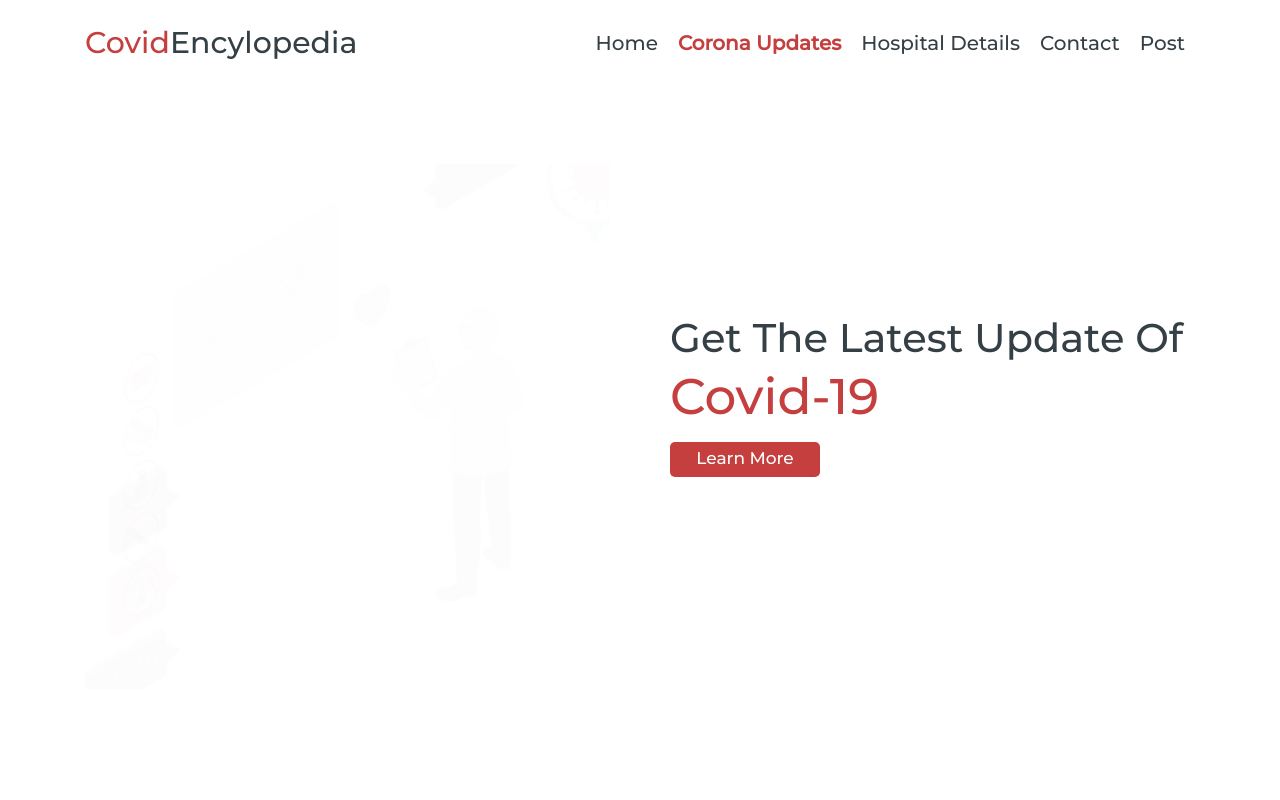
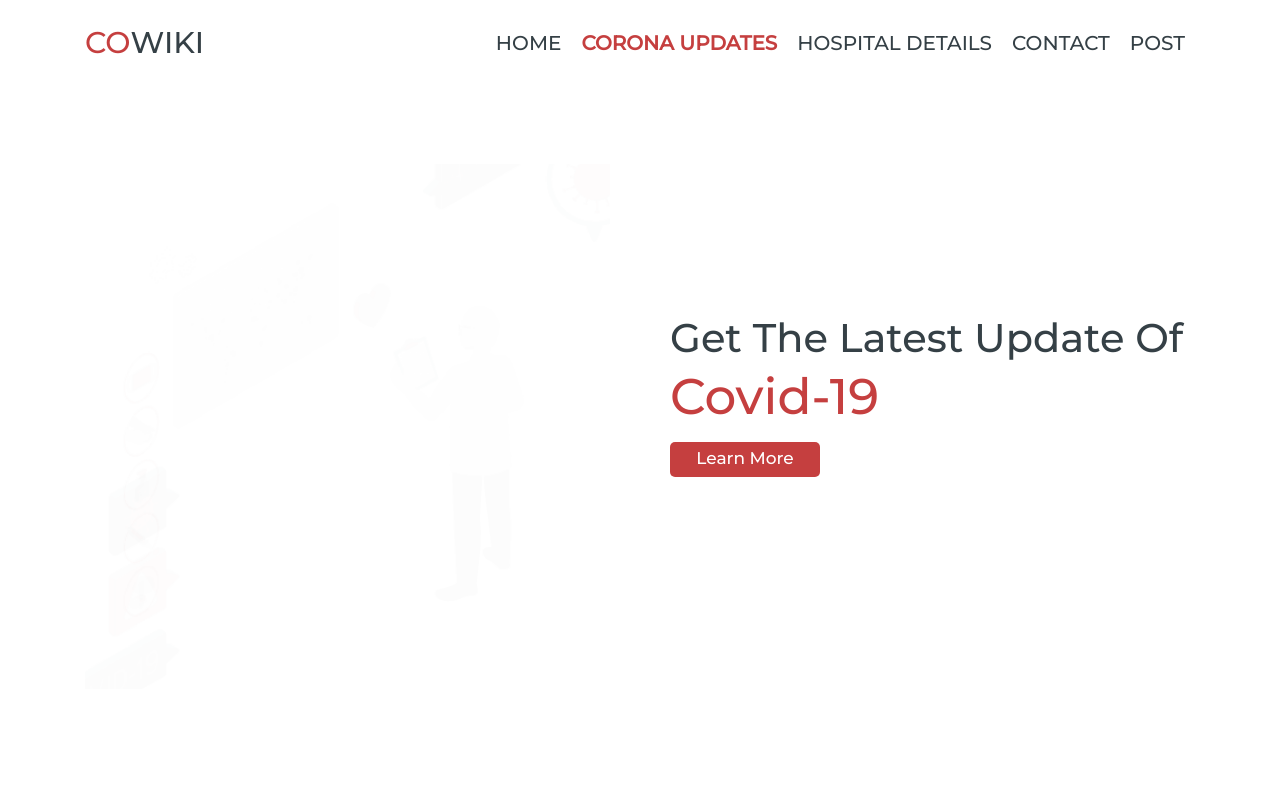
Before and after one commit to Punyaj/Covid-Encyclopedia, a plain HTML site: page coronaupdates.html in a window 1280 px wide. Shown: the top 800 px of the page. Drawn offline with nearby package versions, Linux system fonts and the light colour scheme.

Commit message:
Add files via upload

```diff
--- a/coronaupdates.html
+++ b/coronaupdates.html
@@ -3,7 +3,7 @@
 <head>
     <meta charset="UTF-8">
     <meta name="viewport" content="width=device-width, initial-scale=1.0">
-    <title>COVID ENCYCLOPEDIA</title>
+    <title>COWIKI</title>
 
     <!-- aos css file cdn link  -->
     <link rel="stylesheet" href="https://cdnjs.cloudflare.com/ajax/libs/aos/2.3.4/aos.css">
@@ -30,16 +30,16 @@
 
 <div class="container">
 
-    <a href="#" class="logo"><span><bold>Covid</bold></span>Encylopedia</a>
+    <a href="#" class="logo"><span><bold>CO</bold></span>WIKI</a>
 
     <nav class="nav">
         <ul>
-            <li><a href="index.html">home</a></li>
+            <li><a href="index.html">HOME</a></li>
             <!-- <li><a href="#about">about</a></li> -->
-            <li><a  class="home-tag" href="coronaupdates.html">Corona Updates</a></li>
-            <li><a href="hospitaldetails.html">Hospital Details</a></li>
-            <li><a href="#contact">contact</a></li>
-            <li><a href="post.html">post</a></li>
+            <li><a  class="home-tag" href="coronaupdates.html">CORONA UPDATES</a></li>
+            <li><a href="hospitaldetails.html">HOSPITAL DETAILS</a></li>
+            <li><a href="#contact">CONTACT</a></li>
+            <li><a href="post.html">POST</a></li>
         </ul>
     </nav>
 
@@ -209,7 +209,7 @@
         <div class="row">
 
             <div class="col-md-4" data-aos="fade-right">
-                <a href="#home" class="logo"><span><bold>Covid</bold></span>Encylopedia</a>
+                <a href="#home" class="logo"><span><bold>CO</bold></span>WIKI</a>
                 <p>Lorem ipsum, dolor sit amet consectetur adipisicing elit. Tenetur nemo porro quasi minima consequuntur dolorum, quas amet in autem id?</p>
             </div>
 
```
